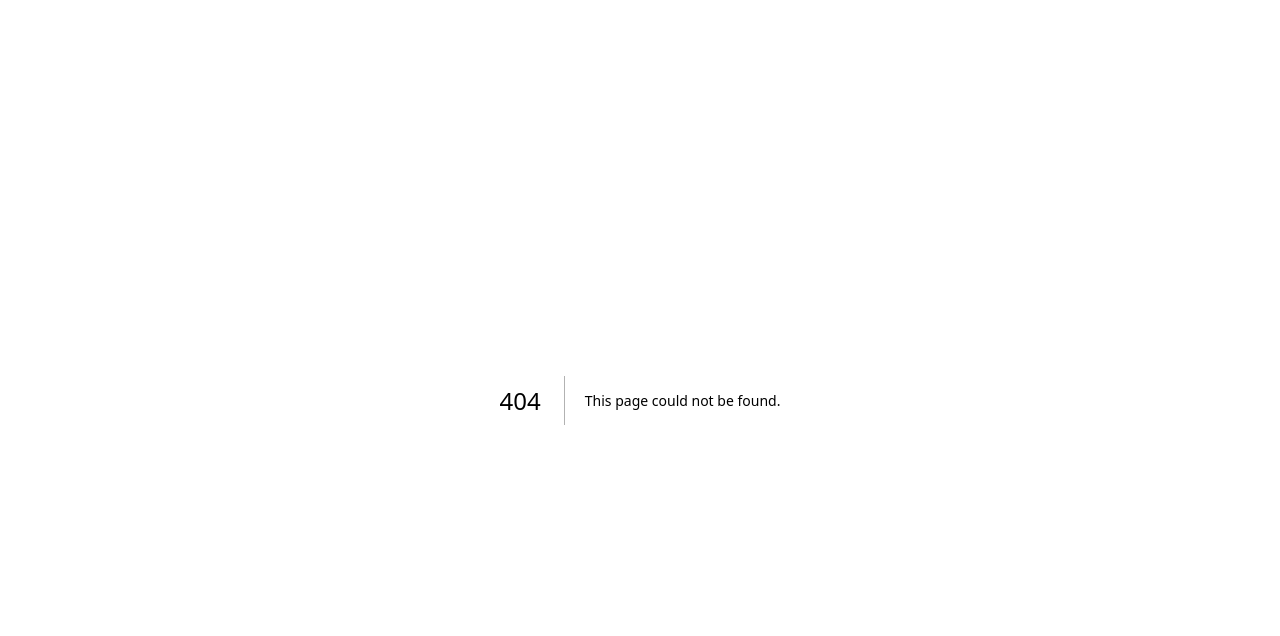
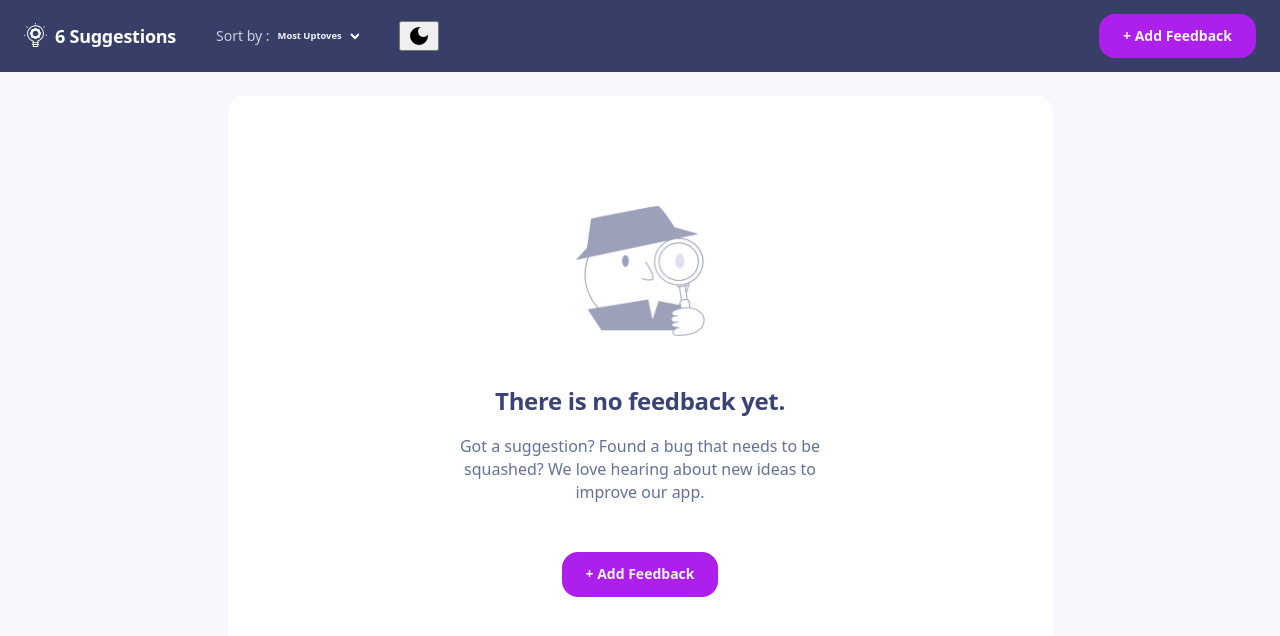
Before and after one commit to beratdimen/product-feedback, a Next.js app: page /empty in a window 1280 px wide. Before the commit this address had no page. Shown: the top 636 px of the page. Built offline with nearby package versions, Linux system fonts and the light colour scheme.

Commit message:
dark mode eklendi

```diff
--- /dev/null
+++ b/app/empty/page.jsx
@@ -0,0 +1,11 @@
+import Empty from "@/components/empty";
+import Header from "@/components/header";
+
+export default function EmptyPage() {
+  return (
+    <>
+      <Header />
+      <Empty />
+    </>
+  );
+}
--- /dev/null
+++ b/components/header/dark-mode-button/index.jsx
@@ -0,0 +1,28 @@
+"use client";
+
+import { DarkModeIcon, LightModeIcon } from "@/helpers/icons";
+import { useTheme } from "next-themes";
+import { useEffect, useState } from "react";
+
+export default function ThemeSwitch() {
+  const { theme, setTheme } = useTheme();
+  const [mounted, setMounted] = useState(false);
+
+  useEffect(() => {
+    setMounted(true);
+  }, []);
+
+  if (!mounted) return null;
+
+  const changeTheme = () => {
+    const newTheme = theme === "dark" ? "light" : "dark";
+    setTheme(newTheme);
+    console.log("Theme changed to:", newTheme);
+  };
+
+  return (
+    <button onClick={changeTheme}>
+      {theme === "dark" ? <LightModeIcon /> : <DarkModeIcon />}
+    </button>
+  );
+}
--- a/components/header/index.jsx
+++ b/components/header/index.jsx
@@ -2,6 +2,7 @@ import { BulbIcon } from "@/helpers/icons";
 import "./style.css";
 import SortByFilter from "../sort-by-filter";
 import AddButton from "../add-button";
+import ThemeSwitch from "./dark-mode-button";
 export default function Header() {
   return (
     <div className="headerContainer">
@@ -11,6 +12,7 @@ export default function Header() {
           <h4>6 Suggestions</h4>
         </div>
         <SortByFilter />
+        <ThemeSwitch />
       </div>
       <AddButton />
     </div>
--- a/package.json
+++ b/package.json
@@ -10,6 +10,7 @@
   },
   "dependencies": {
     "next": "14.2.15",
+    "next-themes": "^0.3.0",
     "react": "^18",
     "react-dom": "^18",
     "sonner": "^1.5.0"
```
Also changed, not shown: 1 other file (tests, documents, lock files or other folders).
